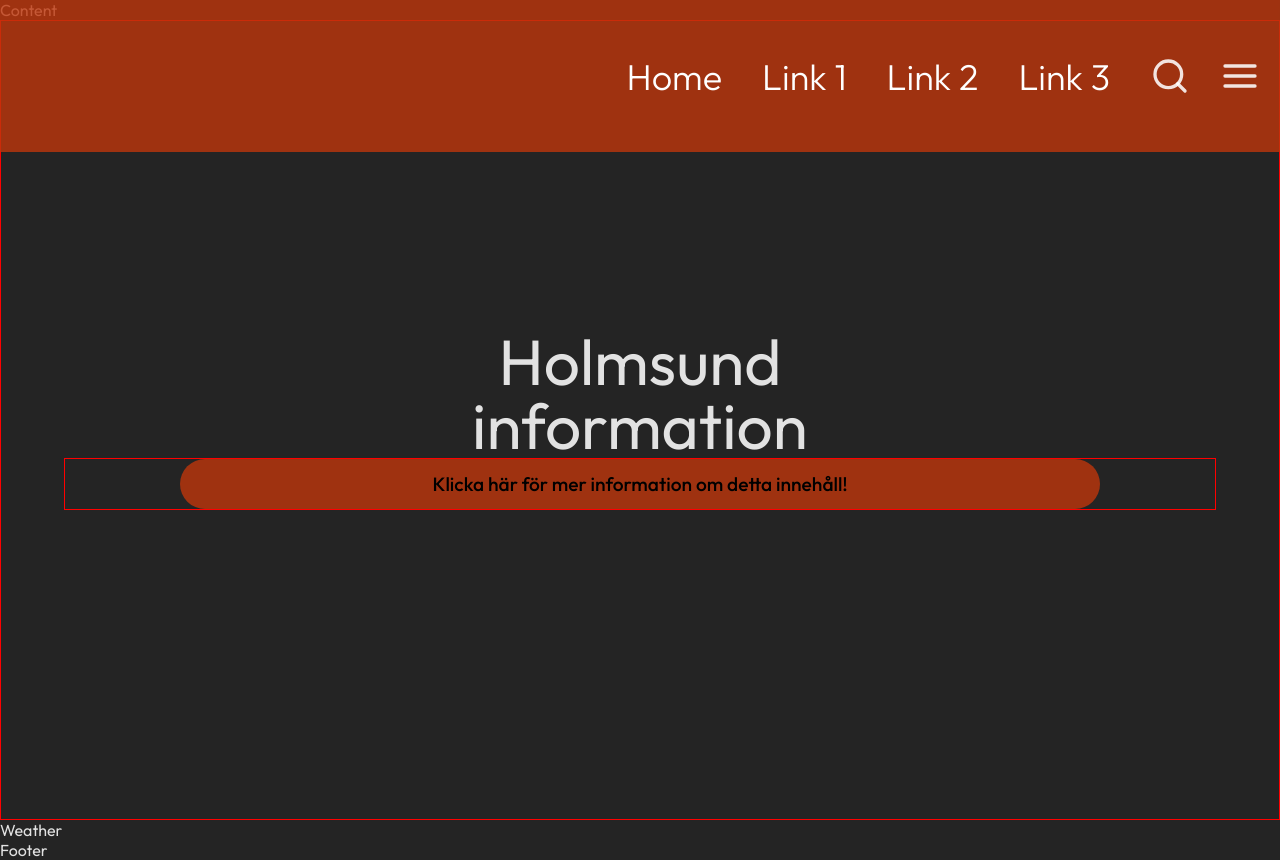
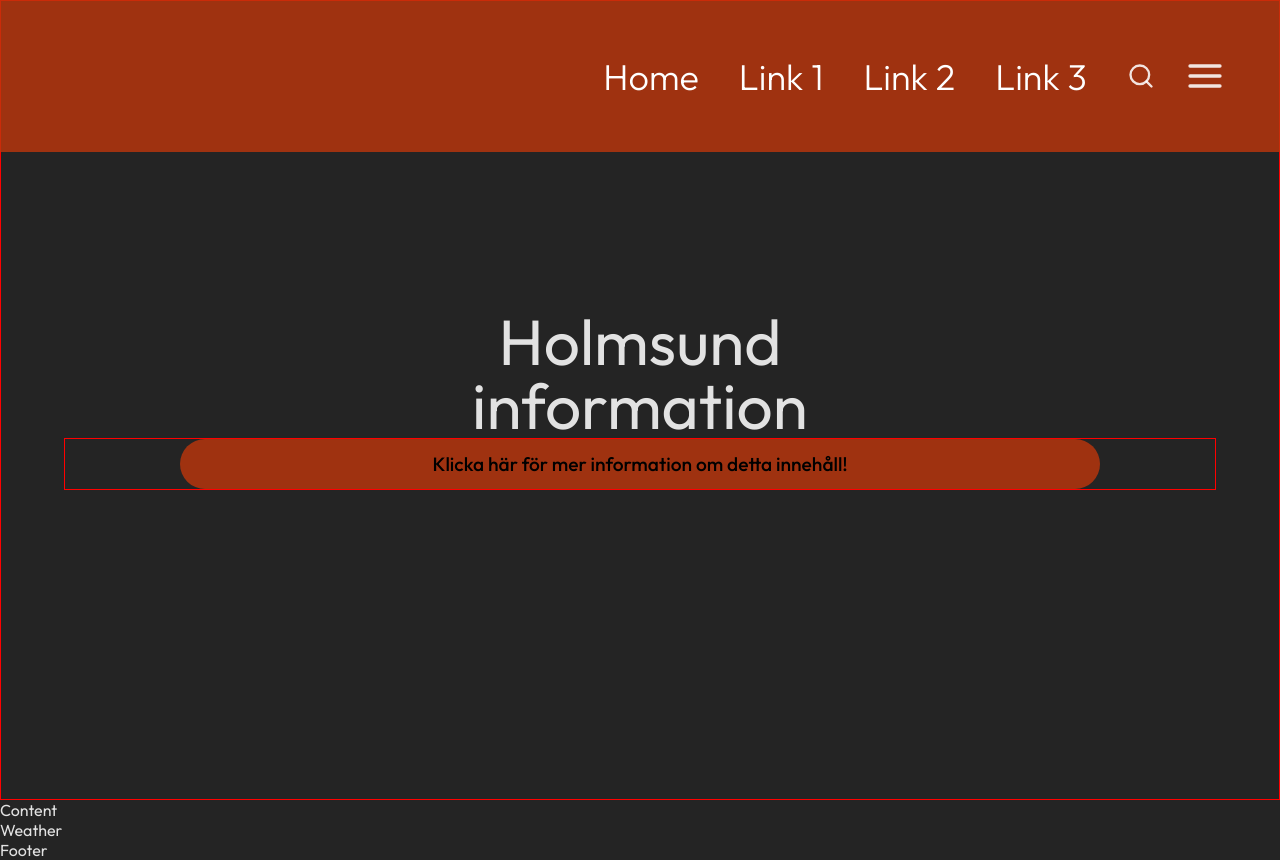
Before and after one commit to jhn322/holmsund-information, a React (Vite) app: page / in a window 1280 px wide. Built offline with nearby package versions, Linux system fonts and the light colour scheme.

Commit message:
adjusted nav icons

```diff
--- a/src/App.jsx
+++ b/src/App.jsx
@@ -13,15 +13,15 @@ const App = () => {
           <Navigation />
           <Routes>
             <Route>
-              <Route path="/" element={<Content />} />
-              <Route path="/link1" element={<Content page="link1" />} />
+              <Route path="/" element={<Header />} />
+              <Route path="/link1" element={<Header page="link1" />} />
               <Route path="/link2" element={<Content page="link2" />} />
-              <Route path="/link3" element={<Content page="link3" />} />
+              <Route path="/link3" element={<Weather page="link3" />} />
             </Route>
           </Routes>
         </nav>
         <main>
-          <Header />
+          <Content />
           <Weather />
         </main>
         <footer>
--- a/src/styles/Navigation.module.css
+++ b/src/styles/Navigation.module.css
@@ -21,7 +21,7 @@ li {
   height: 6.5em;
   position: fixed;
   top: 0;
-  background-color: rgba(191, 54, 12, 0.8);
+  background-color: #bf360ccc;
 }
 
 /* Items in the nav */
@@ -30,6 +30,7 @@ li {
   flex-direction: row;
   justify-content: flex-end;
   width: 100%;
+  margin-right: 1.5rem;
 }
 
 /* Text links in nav */
@@ -64,7 +65,7 @@ li {
 
 .navList li:hover a,
 .navList li:hover svg {
-  color: rgb(255, 100, 29);
+  color: #ff641d;
 }
 
 .navLink {
@@ -78,6 +79,14 @@ li {
   margin: 0 20px;
   font-size: 34px;
   cursor: pointer;
+}
+
+.searchIcon {
+  font-size: 28px;
+}
+
+.menuIcon {
+  font-size: 40px;
 }
 
 .searchIcon,
@@ -157,6 +166,7 @@ li {
   color: white;
   text-decoration: none;
   font-size: 50px;
+  transition: color 0.3s;
 }
 
 .openMenu li a:hover,
@@ -173,7 +183,7 @@ li {
 .closeIcon {
   position: absolute;
   top: 31px;
-  right: 17px;
+  right: 44px;
   width: 40px;
   height: 40px;
   border: 2.8px solid #fff;
@@ -203,6 +213,10 @@ li {
     height: 9.5em;
   }
 
+  .navItems {
+    margin-right: 2.2rem;
+  }
+
   .navList li {
     margin: 0 20px;
   }
@@ -222,7 +236,7 @@ li {
 
   .closeIcon {
     top: 55px;
-    right: 21px;
+    right: 55px;
   }
 
   .menuWrapper {
```
Also changed, not shown: src/assets/Holmsund Logo 2.png (added), src/assets/Holmsund Logo.png (added).
